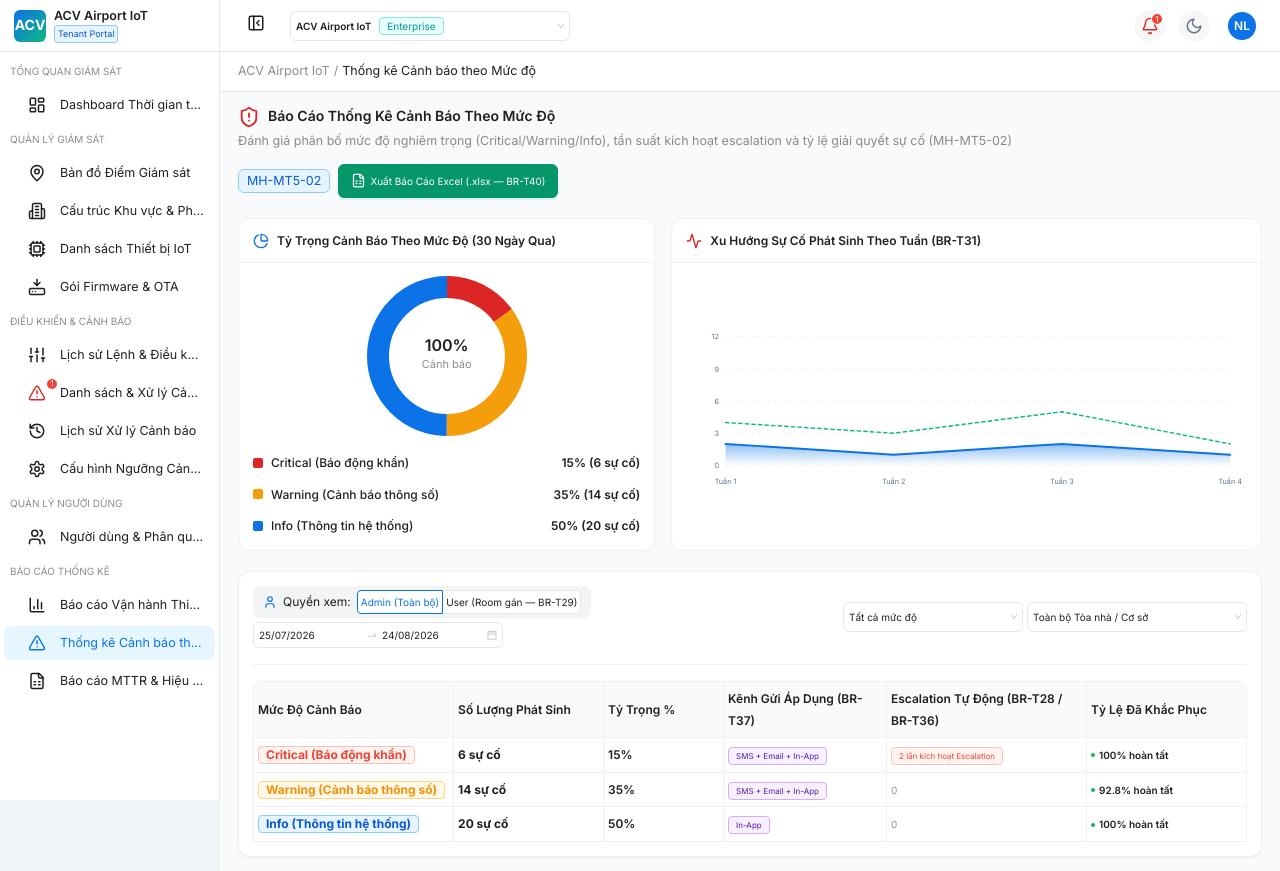
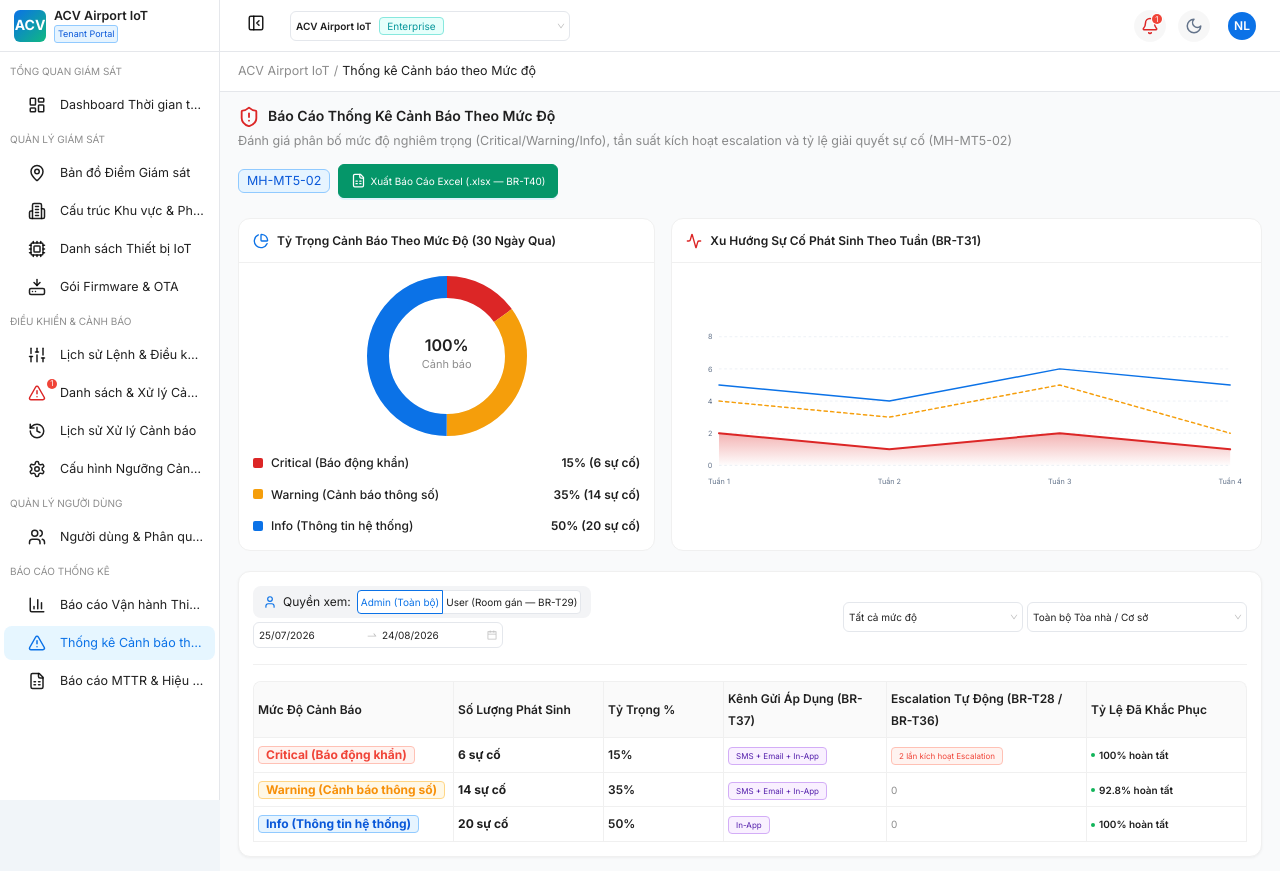
Before and after one commit to ruadepzai/Smartsite-IoT-Platform, a React (Vite) app: page /tenant/reports/alert-severity in a window 1280 px wide. Built offline with nearby package versions, Linux system fonts and the light colour scheme; a web font is replaced by a local one.

Commit message:
fix(report): upgrade trend chart to support 3 severity lines (Critical, Warning, Info) with correct units and tooltips

```diff
--- a/src/components/charts/DashboardCharts.jsx
+++ b/src/components/charts/DashboardCharts.jsx
@@ -12,13 +12,14 @@ const { Text } = Typography;
 export function AreaLineChart({
   data = [],
   xKey = 'time',
+  lines = null,
   yKey = 'throughput',
   secondaryYKey = 'wsConnections',
   color = '#0B72E7',
   secondaryColor = '#10B981',
   height = 260,
-  unit = 'msg/s',
-  secondaryUnit = 'sessions',
+  unit = 'sự cố',
+  secondaryUnit = 'sự cố',
   metricLabel = 'Throughput',
   secondaryMetricLabel = 'Kết nối WebSocket',
 }) {
@@ -27,32 +28,27 @@ export function AreaLineChart({
 
   if (!data || data.length === 0) return null;
 
-  const padding = { top: 25, right: 25, bottom: 40, left: 60 };
+  // Chuẩn hóa danh sách các đường cần vẽ
+  const activeLines = lines && lines.length > 0 ? lines : [
+    { key: yKey, name: metricLabel, color: color, unit: unit },
+    ...(secondaryYKey ? [{ key: secondaryYKey, name: secondaryMetricLabel, color: secondaryColor, unit: secondaryUnit, dashed: true }] : []),
+  ];
+
+  const padding = { top: 25, right: 25, bottom: 40, left: 50 };
   const width = 850;
   const svgHeight = height;
 
   const chartWidth = width - padding.left - padding.right;
   const chartHeight = svgHeight - padding.top - padding.bottom;
 
-  // Max values calculation
-  const rawMax1 = Math.max(...data.map((d) => d[yKey] || 0), 10);
-  const maxY1 = rawMax1 === 0 ? 100 : rawMax1 * 1.2;
-
-  const rawMax2 = secondaryYKey ? Math.max(...data.map((d) => d[secondaryYKey] || 0), 10) : 0;
-  const maxY2 = rawMax2 === 0 ? 100 : rawMax2 * 1.2;
+  // Max value calculation across all lines
+  const allValues = data.flatMap((d) => activeLines.map((l) => Number(d[l.key]) || 0));
+  const rawMax = Math.max(...allValues, 6);
+  const maxY = Math.ceil(rawMax * 1.25);
 
   // Coordinate mappings
   const getX = (index) => padding.left + (index / (data.length - 1 || 1)) * chartWidth;
-  const getY1 = (val) => padding.top + chartHeight - ((val || 0) / maxY1) * chartHeight;
-  const getY2 = (val) => padding.top + chartHeight - ((val || 0) / maxY2) * chartHeight;
-
-  // Build SVG paths
-  const points1 = data.map((d, i) => `${getX(i)},${getY1(d[yKey])}`);
-  const linePath1 = `M ${points1.join(' L ')}`;
-  const areaPath1 = `${linePath1} L ${getX(data.length - 1)},${padding.top + chartHeight} L ${getX(0)},${padding.top + chartHeight} Z`;
-
-  const points2 = secondaryYKey ? data.map((d, i) => `${getX(i)},${getY2(d[secondaryYKey])}`) : [];
-  const linePath2 = secondaryYKey ? `M ${points2.join(' L ')}` : '';
+  const getY = (val) => padding.top + chartHeight - ((Number(val) || 0) / (maxY || 1)) * chartHeight;
 
   const gridLineColor = isDark ? '#1E293B' : '#E2E8F0';
   const textColor = isDark ? '#94A3B8' : '#64748B';
@@ -65,16 +61,18 @@ export function AreaLineChart({
         onMouseLeave={() => setHoverIndex(null)}
       >
         <defs>
-          <linearGradient id={`areaGrad_${yKey}`} x1="0" y1="0" x2="0" y2="1">
-            <stop offset="0%" stopColor={color} stopOpacity={0.45} />
-            <stop offset="100%" stopColor={color} stopOpacity={0.01} />
+          {activeLines.map((l, idx) => (
+            <linearGradient key={l.key || idx} id={`areaGrad_${l.key}`} x1="0" y1="0" x2="0" y2="1">
+              <stop offset="0%" stopColor={l.color} stopOpacity={0.35} />
+              <stop offset="100%" stopColor={l.color} stopOpacity={0.01} />
             </linearGradient>
+          ))}
         </defs>
 
         {/* Horizontal grid lines */}
         {[0, 0.25, 0.5, 0.75, 1].map((ratio, i) => {
           const y = padding.top + chartHeight * (1 - ratio);
-          const val = Math.round(maxY1 * ratio);
+          const val = Math.round(maxY * ratio);
           return (
             <g key={i}>
               <line
@@ -94,42 +92,41 @@ export function AreaLineChart({
                 fontSize={11}
                 fontFamily="inherit"
               >
-                {val >= 1000 ? `${(val / 1000).toFixed(1)}k` : val}
+                {val}
               </text>
             </g>
           );
         })}
 
-        {/* Area fill */}
-        <path d={areaPath1} fill={`url(#areaGrad_${yKey})`} />
+        {/* Area fill for the first line */}
+        {activeLines.length > 0 && (() => {
+          const firstLine = activeLines[0];
+          const pts = data.map((d, i) => `${getX(i)},${getY(d[firstLine.key])}`);
+          const areaPath = `M ${pts.join(' L ')} L ${getX(data.length - 1)},${padding.top + chartHeight} L ${getX(0)},${padding.top + chartHeight} Z`;
+          return <path d={areaPath} fill={`url(#areaGrad_${firstLine.key})`} />;
+        })()}
 
-        {/* Primary Line */}
+        {/* Lines */}
+        {activeLines.map((l, idx) => {
+          const pts = data.map((d, i) => `${getX(i)},${getY(d[l.key])}`);
+          const linePath = `M ${pts.join(' L ')}`;
+          return (
             <path
-          d={linePath1}
+              key={l.key || idx}
+              d={linePath}
               fill="none"
-          stroke={color}
-          strokeWidth={3}
+              stroke={l.color}
+              strokeWidth={idx === 0 ? 3 : 2.2}
+              strokeDasharray={l.dashed ? '5 5' : undefined}
               strokeLinecap="round"
               strokeLinejoin="round"
             />
-
-        {/* Secondary Line */}
-        {secondaryYKey && (
-          <path
-            d={linePath2}
-            fill="none"
-            stroke={secondaryColor}
-            strokeWidth={2.2}
-            strokeDasharray="5 5"
-            strokeLinecap="round"
-            strokeLinejoin="round"
-          />
-        )}
+          );
+        })}
 
         {/* X-axis labels & vertical hover lines */}
         {data.map((d, i) => {
           const x = getX(i);
-          const y1 = getY1(d[yKey]);
           const isHovered = hoverIndex === i;
 
           return (
@@ -148,7 +145,7 @@ export function AreaLineChart({
                 x={x}
                 y={svgHeight - 12}
                 textAnchor="middle"
-                fill={isHovered ? color : textColor}
+                fill={isHovered ? (activeLines[0]?.color || '#0B72E7') : textColor}
                 fontSize={11}
                 fontWeight={isHovered ? 700 : 400}
                 fontFamily="inherit"
@@ -164,21 +161,21 @@ export function AreaLineChart({
                     y1={padding.top}
                     x2={x}
                     y2={padding.top + chartHeight}
-                    stroke={color}
+                    stroke={activeLines[0]?.color || '#0B72E7'}
                     strokeWidth={1.5}
                     strokeDasharray="3 3"
                   />
-                  <circle cx={x} cy={y1} r={6} fill={color} stroke="#FFFFFF" strokeWidth={2.5} />
-                  {secondaryYKey && (
+                  {activeLines.map((l, lIdx) => (
                     <circle
+                      key={lIdx}
                       cx={x}
-                      cy={getY2(d[secondaryYKey])}
+                      cy={getY(d[l.key])}
                       r={5}
-                      fill={secondaryColor}
+                      fill={l.color}
                       stroke="#FFFFFF"
                       strokeWidth={2}
                     />
-                  )}
+                  ))}
                 </>
               )}
             </g>
@@ -192,7 +189,7 @@ export function AreaLineChart({
           style={{
             position: 'absolute',
             top: -10,
-            left: `${Math.min(80, Math.max(12, (hoverIndex / (data.length - 1 || 1)) * 100))}%`,
+            left: `${Math.min(75, Math.max(15, (hoverIndex / (data.length - 1 || 1)) * 100))}%`,
             transform: 'translateX(-50%)',
             backgroundColor: isDark ? '#0F172A' : '#FFFFFF',
             border: `1px solid ${isDark ? '#334155' : '#CBD5E1'}`,
@@ -202,28 +199,32 @@ export function AreaLineChart({
             pointerEvents: 'none',
             zIndex: 10,
             fontSize: 12,
-            minWidth: 170,
+            minWidth: 190,
           }}
         >
           <div style={{ fontWeight: 700, marginBottom: 6, color: isDark ? '#F1F5F9' : '#0F172A', borderBottom: `1px solid ${isDark ? '#334155' : '#F1F5F9'}`, paddingBottom: 4 }}>
             Mốc: {data[hoverIndex][xKey]}
           </div>
-          <div style={{ display: 'flex', alignItems: 'center', justifyContent: 'space-between', gap: 10, color: color, fontWeight: 600 }}>
+          {activeLines.map((l, lIdx) => (
+            <div
+              key={lIdx}
+              style={{
+                display: 'flex',
+                alignItems: 'center',
+                justifyContent: 'space-between',
+                gap: 12,
+                color: l.color,
+                fontWeight: 600,
+                marginTop: lIdx > 0 ? 4 : 0,
+              }}
+            >
               <span style={{ display: 'flex', alignItems: 'center', gap: 6 }}>
-              <span style={{ width: 8, height: 8, borderRadius: '50%', backgroundColor: color }} />
-              <span>{metricLabel}:</span>
+                <span style={{ width: 8, height: 8, borderRadius: '50%', backgroundColor: l.color, flexShrink: 0 }} />
+                <span>{l.name}:</span>
               </span>
-            <span>{data[hoverIndex][yKey]?.toLocaleString()} {unit}</span>
+              <span>{data[hoverIndex][l.key]?.toLocaleString()} {l.unit || unit}</span>
             </div>
-          {secondaryYKey && (
-            <div style={{ display: 'flex', alignItems: 'center', justifyContent: 'space-between', gap: 10, color: secondaryColor, fontWeight: 600, marginTop: 4 }}>
-              <span style={{ display: 'flex', alignItems: 'center', gap: 6 }}>
-                <span style={{ width: 8, height: 8, borderRadius: '50%', backgroundColor: secondaryColor }} />
-                <span>{secondaryMetricLabel}:</span>
-              </span>
-              <span>{data[hoverIndex][secondaryYKey]?.toLocaleString()} {secondaryUnit}</span>
-            </div>
-          )}
+          ))}
         </div>
       )}
     </div>
--- a/src/pages/tenant/reports/TenantAlertSeverityReport.jsx
+++ b/src/pages/tenant/reports/TenantAlertSeverityReport.jsx
@@ -128,12 +128,12 @@ export default function TenantAlertSeverityReport() {
     });
   }, [filteredTable]);
 
-  // Xu hướng theo tuần (30 ngày gần nhất)
+  // Xu hướng sự cố theo tuần (30 ngày gần nhất — BR-T31)
   const trendData = [
-    { time: 'Tuần 1', throughput: 2, wsConnections: 4 },
-    { time: 'Tuần 2', throughput: 1, wsConnections: 3 },
-    { time: 'Tuần 3', throughput: 2, wsConnections: 5 },
-    { time: 'Tuần 4', throughput: 1, wsConnections: 2 },
+    { time: 'Tuần 1', critical: 2, warning: 4, info: 5 },
+    { time: 'Tuần 2', critical: 1, warning: 3, info: 4 },
+    { time: 'Tuần 3', critical: 2, warning: 5, info: 6 },
+    { time: 'Tuần 4', critical: 1, warning: 2, info: 5 },
   ];
 
   // Xuất file Excel (.xlsx) — Không giới hạn số dòng (BR-T40)
@@ -278,9 +278,11 @@ export default function TenantAlertSeverityReport() {
                 data={trendData}
                 xKey="time"
                 lines={[
-                  { key: 'throughput', name: 'Critical (Khẩn cấp)', color: '#DC2626' },
-                  { key: 'wsConnections', name: 'Warning (Cảnh báo)', color: '#F59E0B' },
+                  { key: 'critical', name: 'Critical (Khẩn cấp)', color: '#DC2626', unit: 'sự cố' },
+                  { key: 'warning', name: 'Warning (Cảnh báo)', color: '#F59E0B', dashed: true, unit: 'sự cố' },
+                  { key: 'info', name: 'Info (Thông tin)', color: '#0B72E7', unit: 'sự kiện' },
                 ]}
+                unit="sự cố"
               />
             </div>
           </Card>
```
Lines whose indentation alone changed are shown as unchanged.
